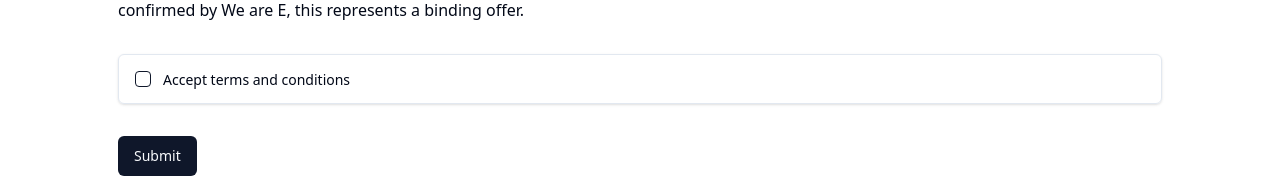
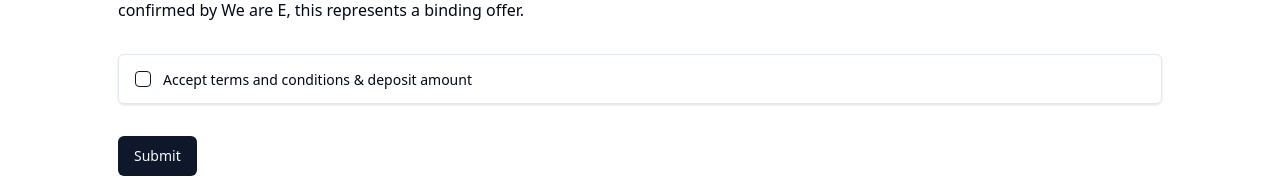
Before and after one commit to Jangelsdork/artist-booking-form, a Next.js app: page / in a window 1280 px wide. Shown: the part 3778-3956 px from the top of the page. Built offline with nearby package versions, Linux system fonts and the light colour scheme.

Commit message:
updated text terms and cs

```diff
--- a/src/components/BookingForm.tsx
+++ b/src/components/BookingForm.tsx
@@ -1557,7 +1557,7 @@ const form = useForm<z.infer<typeof formSchema>>({
                   />
                 </FormControl>
                 <div className="space-y-1 leading-none">
-                  <FormLabel>Accept terms and conditions</FormLabel>
+                  <FormLabel>Accept terms and conditions & deposit amount</FormLabel>
                   <FormMessage className=" text-xs" />
                 </div>
               </FormItem>
```
